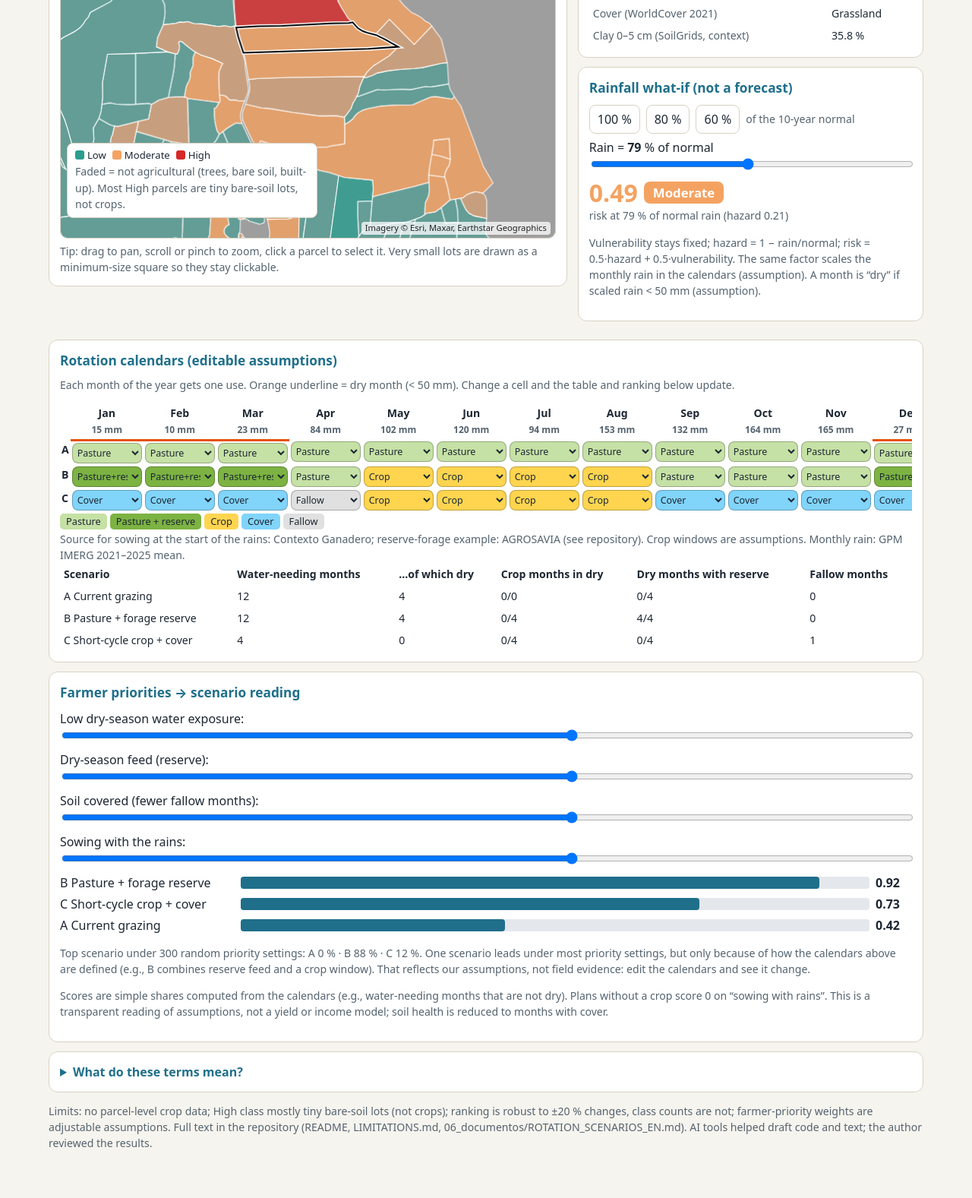
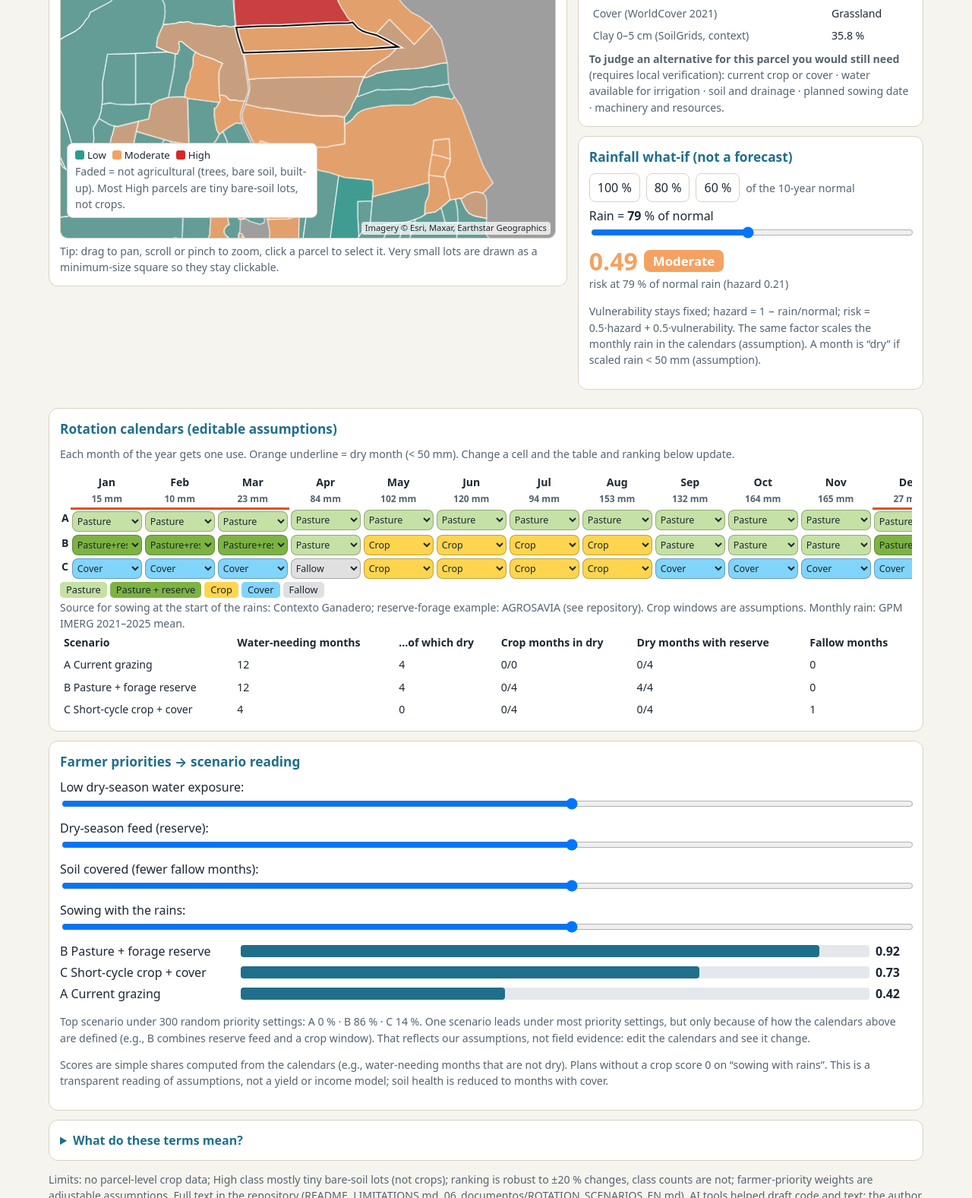
Before and after one commit to sasantos02/nasa-space-apps-repelon, a plain HTML site: page index.html in a window 1280 px wide. Shown: the part 508-2085 px from the top of the page at 76% size. Before the commit the page ends 2051 px from the top, so only its background shows below. Drawn offline with Linux system fonts and the light colour scheme.

Commit message:
Add files via upload

```diff
--- a/index.html
+++ b/index.html
@@ -92,10 +92,11 @@ pl.forEach((t,i)=>{if(dry[i]){dm++;if(t==1)dr++}if(t<=2){w++;if(dry[i])wd++}if(t
 return{w,wd,dm,dr,c,cd,f,s:[w?1-wd/w:1,dm?dr/dm:1,1-f/12,c?1-cd/c:0]}}
 function sentence(p,R,k){const v=p[4],vt=v<.25?'green and moist':v<.5?'moderately stressed':'dry or sparse';
 return `<p style="margin:.4em 0">This is <b>${p[3].toLowerCase()}</b>, ${p[1]} ha, ${p[2]?'inside':'outside'} the irrigation district. Its vegetation looks <b>${vt}</b> (vulnerability ${p[4]}). In the 60-day window it received ${p[5]} % of the normal rain.</p>`}
+function mulb(a){return function(){a|=0;a=a+0x6D2B79F5|0;let t=Math.imul(a^a>>>15,1|a);t=t+Math.imul(t^t>>>7,61|t)^t;return((t^t>>>14)>>>0)/4294967296}}
 function show(){const p=PARCELS.find(x=>x[0]===$('code').value.trim());if(!p){$('pinfo').innerHTML='<p class="mut">Pick a parcel on the map, or choose a code from the list.</p>';return}
 if(cur!==p[0]){cur=p[0];sel=p[0];$('k').value=Math.min(120,Math.max(40,Math.round(p[5])));try{history.replaceState(null,'','#p='+p[0])}catch(e){}draw()}
 const k=$('k').value/100;$('kv').textContent=$('k').value;const A=Math.max(0,1-k),R=.5*A+.5*p[4],L=lvl(R);
-$('pinfo').innerHTML=`<div class="row"><span class="badge" style="background:${CL[p[7]]}">${p[7]}</span><span class="mut">risk in this run: ${p[6]}</span></div>`+sentence(p,R,k)+`<table><tr><td class="mut">Cover (WorldCover 2021)</td><td>${p[3]}</td></tr><tr><td class="mut">Clay 0–5 cm (SoilGrids, context)</td><td>${p[8]==null?'no data':p[8]+' %'}</td></tr></table>`+((p[9]||!p[10])?'<div class="warn">Small or non-agricultural parcel: do not read this result as crop stress.</div>':'');
+$('pinfo').innerHTML=`<div class="row"><span class="badge" style="background:${CL[p[7]]}">${p[7]}</span><span class="mut">risk in this run: ${p[6]}</span></div>`+sentence(p,R,k)+`<table><tr><td class="mut">Cover (WorldCover 2021)</td><td>${p[3]}</td></tr><tr><td class="mut">Clay 0–5 cm (SoilGrids, context)</td><td>${p[8]==null?'no data':p[8]+' %'}</td></tr></table>`+((p[9]||!p[10])?'<div class="warn">Small or non-agricultural parcel: do not read this result as crop stress.</div>':'')+'<div class="mut" style="margin-top:6px"><b>To judge an alternative for this parcel you would still need</b> (requires local verification): current crop or cover · water available for irrigation · soil and drainage · planned sowing date · machinery and resources.</div>';
 $('risk').innerHTML=`<div class="row"><span class="big" style="color:${CL[L]}">${R.toFixed(2)}</span><span class="badge" style="background:${CL[L]}">${L}</span></div><span class="mut">risk at ${$('k').value} % of normal rain (hazard ${A.toFixed(2)})${L!==p[7]?' · it changes from '+p[7]+' at observed rain':''}</span>`;
 document.querySelectorAll('[data-k]').forEach(b=>b.classList.toggle('on',+b.dataset.k===+$('k').value));
 const dry=CAL.map(x=>x*k<50);
@@ -106,7 +107,7 @@ $('met').innerHTML='<table><tr><th>Scenario</th><th>Water-needing months</th><th
 const W=[...document.querySelectorAll('#pri input')].map(i=>+i.value);if(!W.length)return;
 const sc=(m,w)=>{const t=w.reduce((a,b)=>a+b,0);return t?m.s.reduce((a,v,i)=>a+v*w[i],0)/t:0};
 const top=w=>res.map(r=>({n:r.n,v:sc(r.m,w)})).sort((a,b)=>b.v-a.v);const rk=top(W),cnt={A:0,B:0,C:0};
-for(let i=0;i<300;i++)cnt[top(PN.map(()=>Math.random()))[0].n]++;
+const rg=mulb(2026);for(let i=0;i<300;i++)cnt[top(PN.map(()=>rg()))[0].n]++;
 const mx=Math.max(cnt.A,cnt.B,cnt.C),dom=mx>=210;
 $('rank').innerHTML=rk.map(r=>`<div class="rk"><span>${NM[r.n]}</span><div class="trk"><div class="bar" style="width:${Math.round(r.v*100)}%"></div></div><b>${r.v.toFixed(2)}</b></div>`).join('')+`<p class="mut">Top scenario under 300 random priority settings: A ${Math.round(cnt.A/3)} % · B ${Math.round(cnt.B/3)} % · C ${Math.round(cnt.C/3)} %. ${dom?'One scenario leads under most priority settings, but only because of how the calendars above are defined (e.g., B combines reserve feed and a crop window). That reflects our assumptions, not field evidence: edit the calendars and see it change.':'No scenario dominates: the choice depends on the farmer’s priorities and on local review; there is no single winner.'}</p>`}
 $('pri').innerHTML=PN.map(n=>`<label>${n}: <input type="range" min="0" max="5" value="3"></label>`).join('');
```
